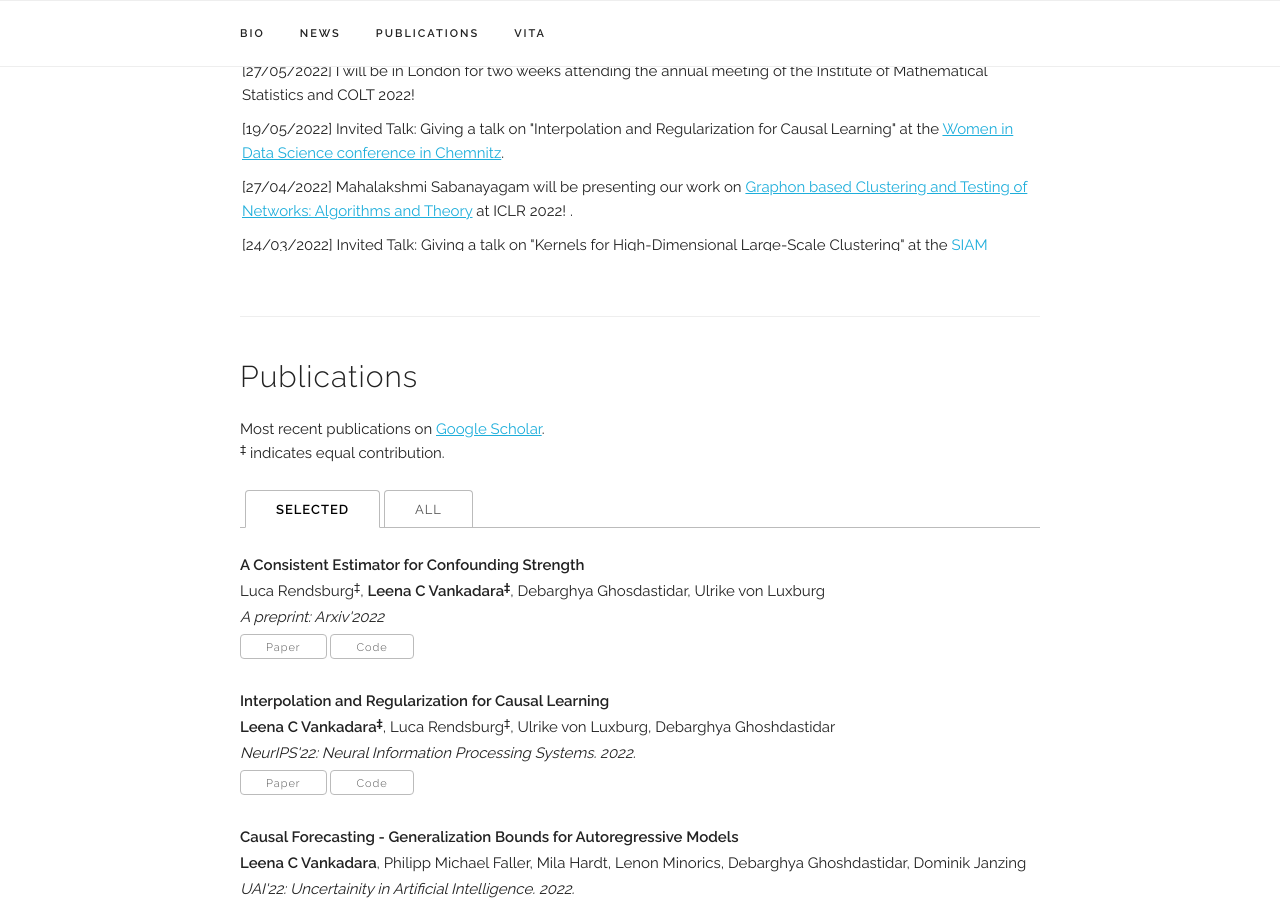
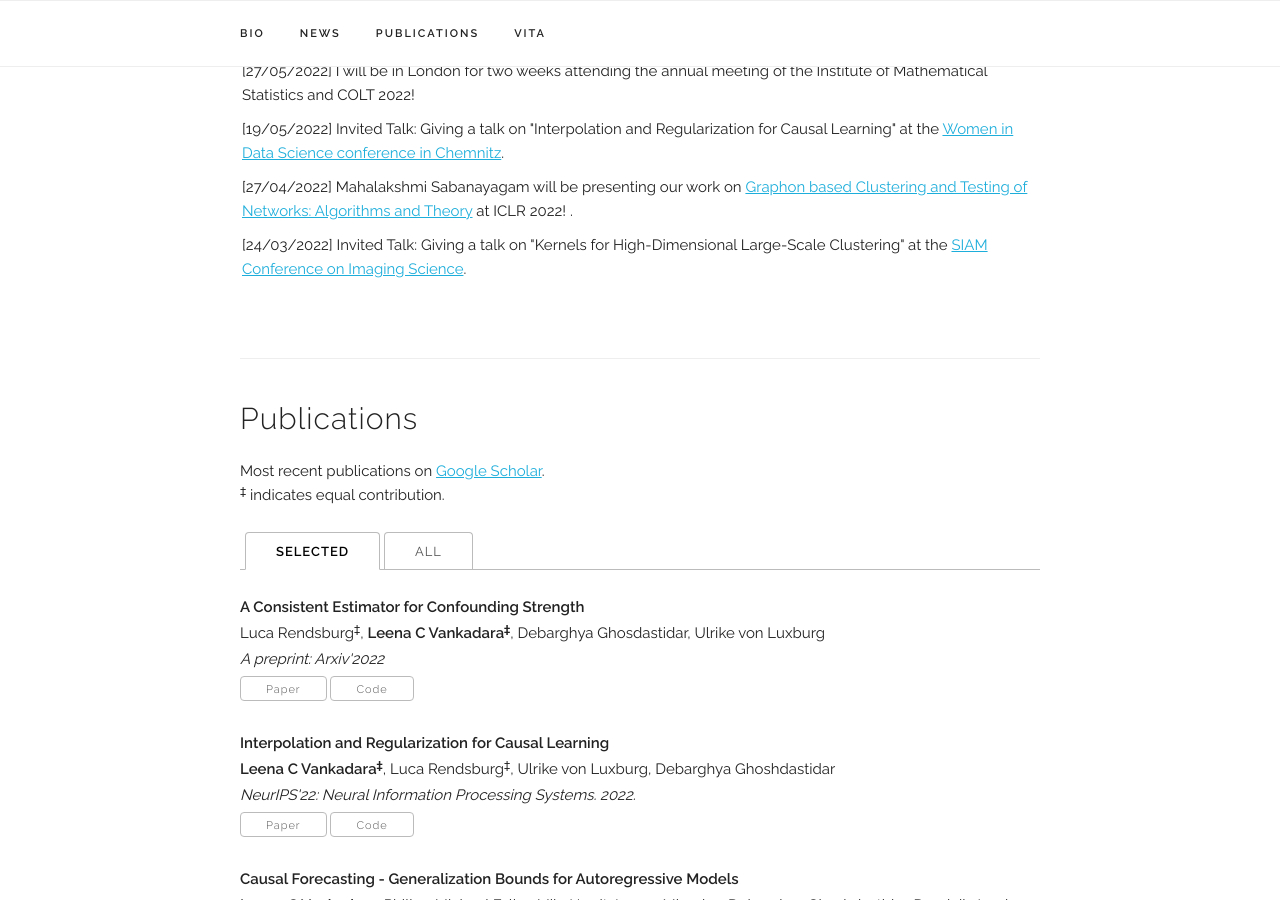
Before and after one commit to leenachennuru/jekyll-leenacvankadara, a Jekyll site: the page built from index.html, in a window 1280 px wide and 900 px high, scrolled down 1111 px. Built offline with Jekyll 4.4.1, drawn with Linux system fonts in a browser that asks for light colours; some web fonts are replaced.

Commit message:
Initial commit

```diff
--- a/index.html
+++ b/index.html
@@ -35,7 +35,7 @@
 <div class="docs-section">
   <h4>Recent News</h4>
   <!-- <p> Scroll for older news </p> -->
-  <UL style="list-style-type: none; padding: 2px; overflow-y: hidden; height:500px;">
+  <UL style="list-style-type: none; padding: 2px; overflow-y: hidden; height:auto;">
 
     <li> [01/01/2023]
           Started a new position in the Causality lab at Amazon Research as an Applied Scientist II!.
```
